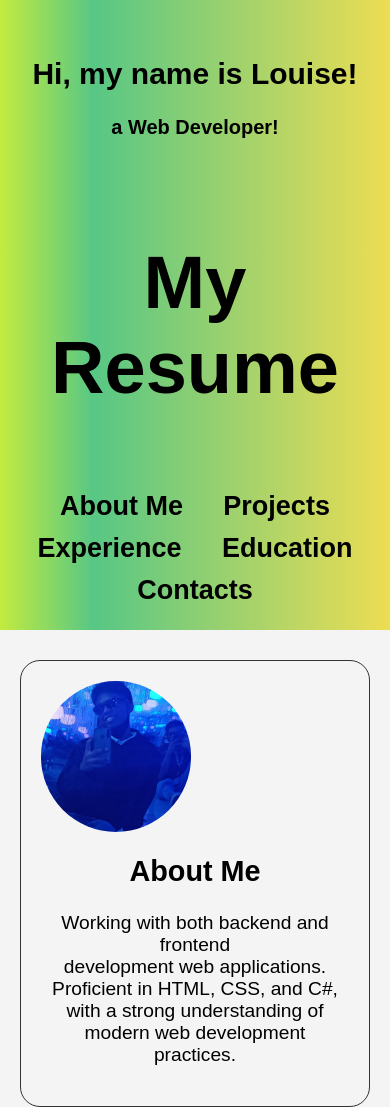
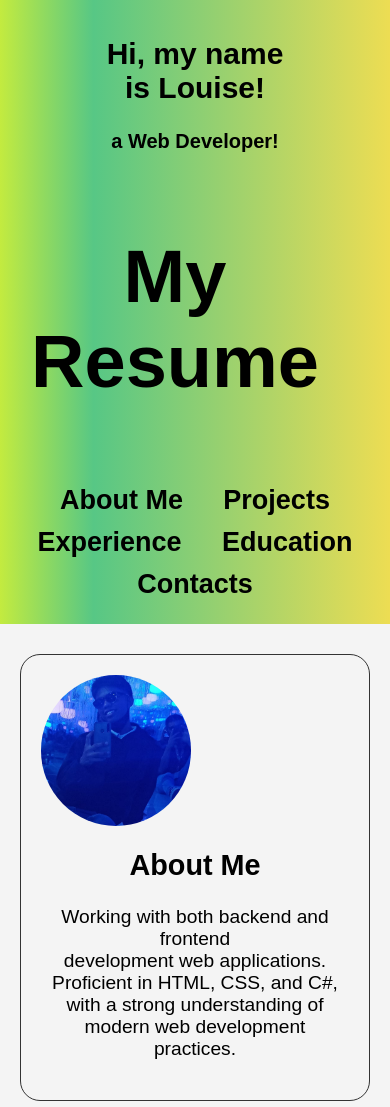
Before and after one commit to LoisClark11/Web-Resume, a plain HTML site: page docs/index.html in a window 390 px wide. Shown: the top 1107 px of the page. Drawn offline with Linux system fonts and the light colour scheme.

Commit message:
more adjustments

```diff
--- a/docs/index.html
+++ b/docs/index.html
@@ -10,7 +10,7 @@
   <div class="container">
   <header class="header">
     <div class="name">
-      <h2>Hi, my name is Louise!</h2>
+      <h2>Hi, my name<br> is Louise!</h2>
       <p>a Web Developer!</p>
     </div>
     <div class="site-title">
--- a/docs/style.css
+++ b/docs/style.css
@@ -47,13 +47,21 @@ body {
   justify-content: center;
 }
 .name {
-  margin: 20px;
+  margin-right: 200px;
   font-weight: bold;
   font-size: 25px;
 }
+.site-title {
+  margin-right: 40px;
+}
 header {
-  margin: auto;
+  display: flex;
+  flex-direction: row;
+  margin: 0;
+  padding: 0;
   font-size: 37px;
+  width: 100vw;
+  justify-content: space-around;
 }
 .navbar {
   display: flex;
@@ -197,6 +205,8 @@ img {
   }
    .name {
      font-size: 20px;
+      margin: 0;
+      text-align: center;
    }
    .navbar {
      flex-direction: column;
@@ -218,4 +228,9 @@ img {
    .navbar ul li {
      margin-bottom: 10px;
    }
+    footer {
+      flex-direction: column;
+      text-align: center;
+      gap: 10px;
+    }
 }
```
